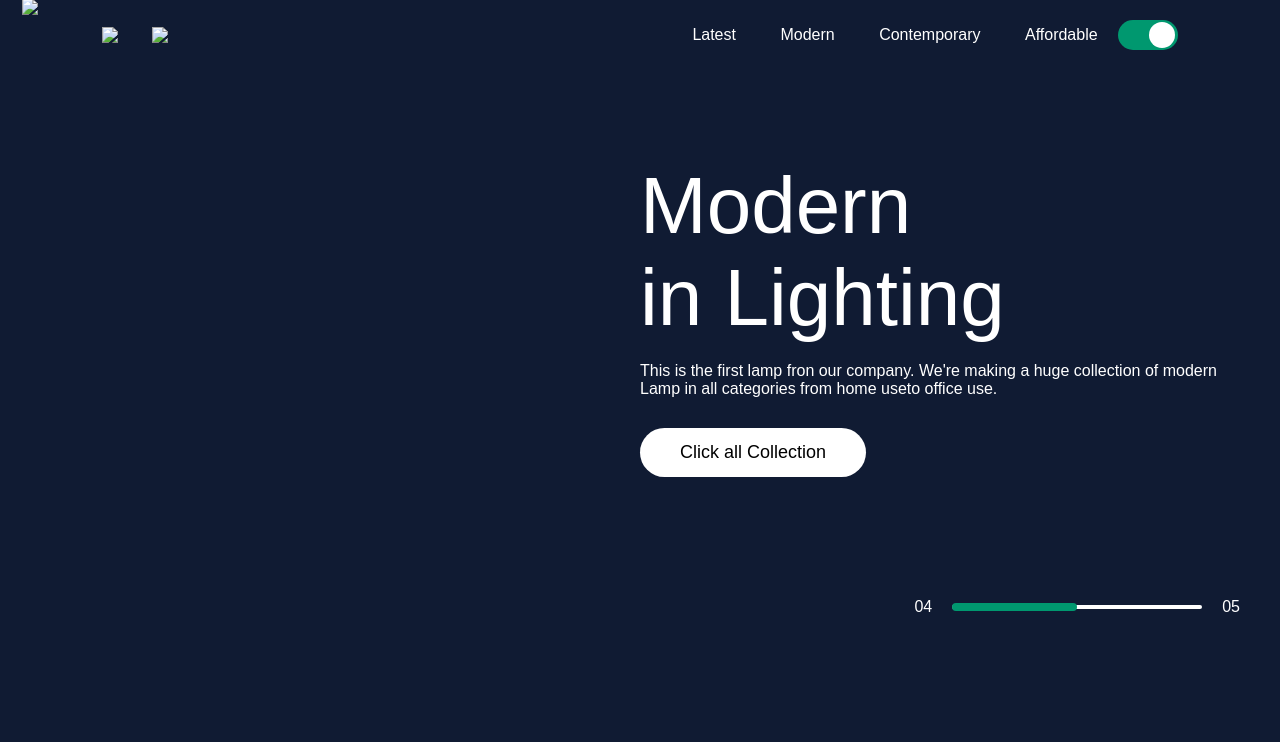
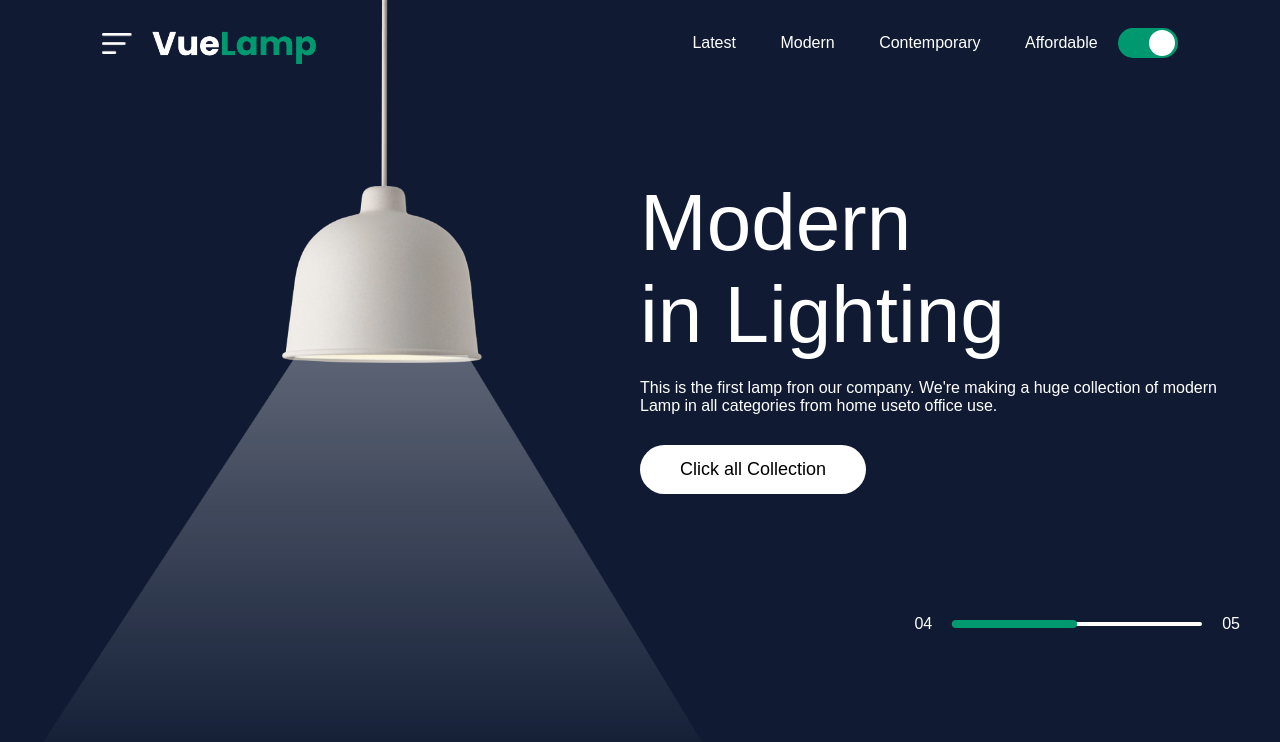
Before and after one commit to akay41024/Lamp, a plain HTML site: page index.html in a window 1280 px wide. Both pictures are taken after a click on the button 1147 px from the left and 35 px from the top of the page. Drawn offline with Linux system fonts and the light colour scheme; files that its build step writes are made by us from their sources.

Commit message:
Update index.html

```diff
--- a/index.html
+++ b/index.html
@@ -5,13 +5,13 @@
     <meta http-equiv="X-UA-Compatible" content="IE=edge">
     <meta name="viewport" content="width=device-width, initial-scale=1.0">
     <title>Lamp Website</title>
-    <link rel="stylesheet" href="css/style.css">
+    <link rel="stylesheet" href="style.css">
 </head>
 <body>
     <div class="back">
         <nav>
-            <img src="/images/menu.png" class="menu-img">
-            <img src="/images/logo.png" class="logo">
+            <img src="menu.png" class="menu-img">
+            <img src="logo.png" class="logo">
             <ul>
                 <li><a href="#">Latest</a></li>
                 <li><a href="#">Modern</a></li>
@@ -21,8 +21,8 @@
             <button type="button" onclick="toggleBtn()" id="btn"><span></span></button>
         </nav>
         <div class="lamp-container">
-            <img src="/images/lamp.png" class="lamp">
-            <img src="/images/light.png" class="light" id="light">
+            <img src="lamp.png" class="lamp">
+            <img src="light.png" class="light" id="light">
         </div>
         <div class="text-container">
             <h1>Modern <br> in Lighting</h1>
```
